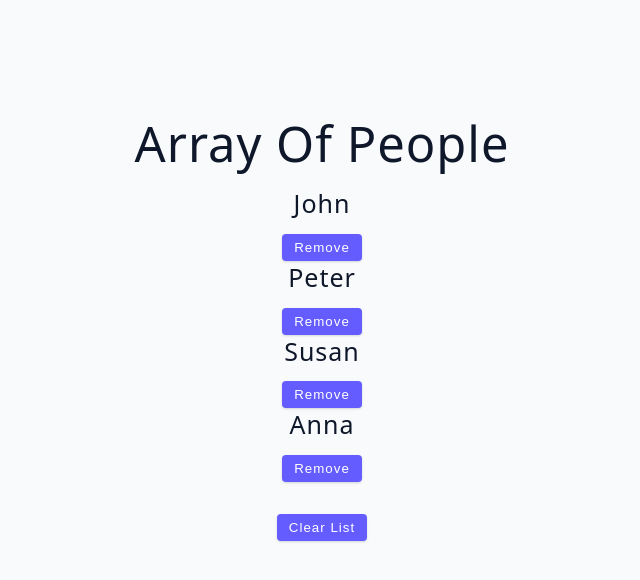
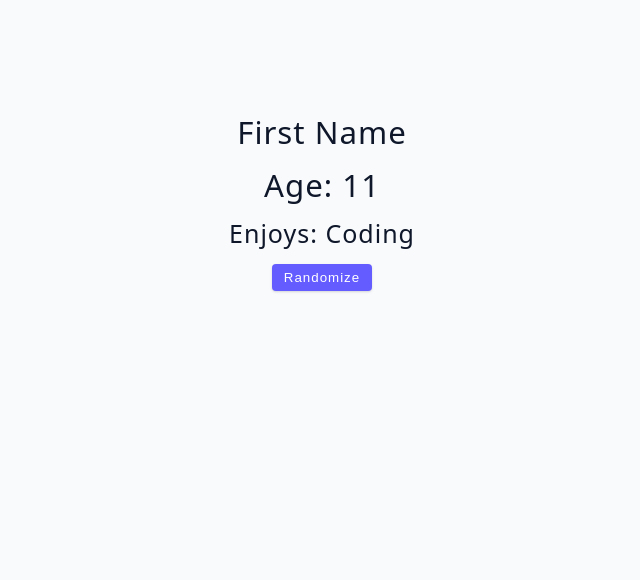
Before and after one commit to logan-lampton/react_projects, a React (Vite) app in the folder my-react-app/: page / in a window 1280 px wide. Shown: the top 580 px of the page, without its empty margins (318-958 px from the left). Built offline with nearby package versions, Linux system fonts and the light colour scheme.

Commit message:
example logic in ObjectExample component

```diff
--- /dev/null
+++ b/my-react-app/src/01-useState/ObjectExample.jsx
@@ -0,0 +1,33 @@
+import { useState } from "react";
+
+function ObjectExample() {
+  const [person, setPerson] = useState({
+    name: "First Name",
+    age: 11,
+    hobby: "Coding",
+  });
+
+  const randomUser = () => {
+    setPerson({
+      name: "Second Name",
+      age: 22,
+      hobby: "Rerendering",
+    });
+    // setPerson({...person, name: 'Susan'})
+  };
+
+  return (
+    <>
+      <div>
+        <h3>{person.name}</h3>
+        <h3>Age: {person.age}</h3>
+        <h4>Enjoys: {person.hobby}</h4>
+      </div>
+      <button type='button' className='btn' onClick={randomUser}>
+        Randomize
+      </button>
+    </>
+  );
+}
+
+export default ObjectExample;
--- a/my-react-app/src/App.jsx
+++ b/my-react-app/src/App.jsx
@@ -1,10 +1,10 @@
 import "./App.css";
-import PeopleArray from './01-useState/PeopleArray';
+import ObjectExample from './01-useState/ObjectExample';
 
 function App() {
   return (
     <div className='container'>
-      <PeopleArray />
+      <ObjectExample />
     </div>
   );
 }
```
